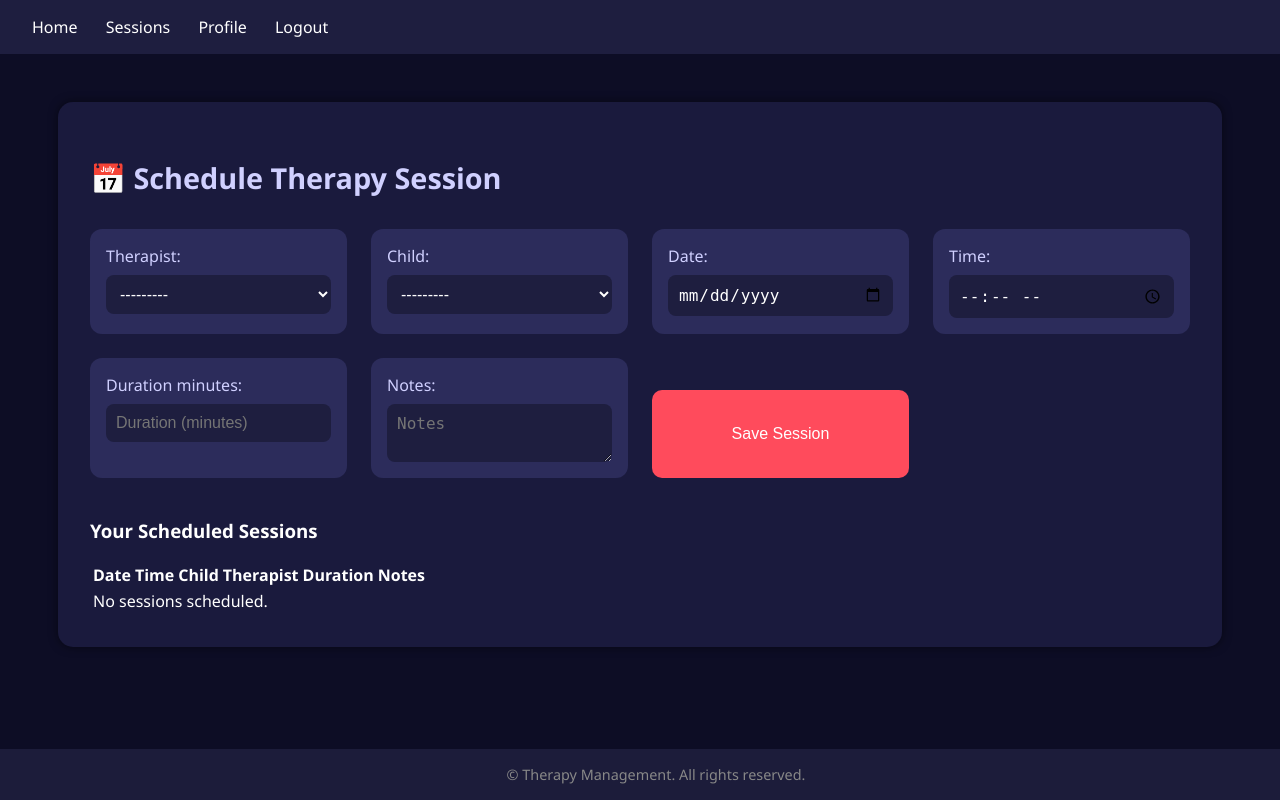
After one commit to odyss3yofk/TherapyManagement_Django, a Django app: template scheduling_system/templates/scheduling_system/sessions_therapist.html in a window 1280 px wide. The commit adds this page. Run offline with Django 5.2, Linux system fonts and the light colour scheme; the template is opened without the code that fills it: values that come from a table or form of the project are taken from there, others are empty.

Commit message:
finally managed sessions

```diff
--- a/scheduling_system/forms.py
+++ b/scheduling_system/forms.py
@@ -1,5 +1,5 @@
 from django import forms
-from .models import Therapist, Parent, Child
+from .models import Therapist, Parent, Child, TherapySession
 
 
 class TherapistRegistrationForm(forms.Form):
@@ -47,7 +47,7 @@ class TherapistEditForm(forms.ModelForm):
 
 
 class ParentDashboardForm(forms.ModelForm):
-    # Add child fields manually
+
     child_name = forms.CharField(
         max_length=100,
         label="Child's Name",
@@ -74,3 +74,24 @@ class ParentDashboardForm(forms.ModelForm):
             'name': forms.TextInput(attrs={'class': 'input', 'placeholder': "Parent's Name"}),
             'phone_number': forms.TextInput(attrs={'class': 'input', 'placeholder': "Phone Number"}),
         }
+
+
+class SessionForm(forms.ModelForm):
+    class Meta:
+        model = TherapySession
+        fields = [
+            'therapist',
+            'child',
+            'date',
+            'time',
+            'duration_minutes',
+            'notes',
+        ]
+        widgets = {
+            'therapist': forms.Select(attrs={'class': 'input'}),
+            'child': forms.Select(attrs={'class': 'input'}),
+            'date': forms.DateInput(attrs={'type': 'date', 'class': 'input'}),
+            'time': forms.TimeInput(attrs={'type': 'time', 'class': 'input'}),
+            'duration_minutes': forms.NumberInput(attrs={'class': 'input', 'placeholder': 'Duration (minutes)'}),
+            'notes': forms.Textarea(attrs={'class': 'input', 'placeholder': 'Notes', 'rows': 2}),
+        }
--- a/scheduling_system/models.py
+++ b/scheduling_system/models.py
@@ -38,7 +38,11 @@ class Child(models.Model):
 
 
 class TherapySession(models.Model):
-    therapist = models.ForeignKey(Therapist, on_delete=models.CASCADE)
+    therapist = models.ForeignKey(
+        Therapist,
+        on_delete=models.CASCADE,
+        related_name='therapy_sessions'  # <-- Add this line
+    )
     child = models.ForeignKey(Child, on_delete=models.CASCADE)
     date = models.DateField()
     time = models.TimeField()
--- a/scheduling_system/static/css/dashboard_parent.css
+++ b/scheduling_system/static/css/dashboard_parent.css
@@ -18,7 +18,7 @@ body {
 }
 
 .nav-links a:hover {
-    text-decoration: underline;
+    color: #ff4b5c;
 }
 
 .dashboard-container {
--- /dev/null
+++ b/scheduling_system/static/css/session_dashboard.css
@@ -0,0 +1,136 @@
+body {
+    margin: 0;
+    font-family: 'Segoe UI', Tahoma, Geneva, Verdana, sans-serif;
+    background-color: #0d0d25;
+    color: #ffffff;
+}
+
+.navbar {
+    background-color: #1e1e3f;
+    padding: 1rem 2rem;
+}
+
+.nav-links a {
+    color: #ffffff;
+    text-decoration: none;
+    margin-right: 1.5rem;
+    font-weight: 500;
+}
+
+.nav-links a:hover {
+    color: #ff4b5c;
+
+}
+
+.dashboard-container {
+    max-width: 1100px;
+    margin: 3rem auto;
+    padding: 2rem;
+    background-color: #1a1a3d;
+    border-radius: 15px;
+    box-shadow: 0 0 10px rgba(0, 0, 0, 0.5);
+}
+
+.dashboard-container h2 {
+    font-size: 1.8rem;
+    margin-bottom: 2rem;
+    display: flex;
+    align-items: center;
+    gap: 10px;
+    color: #d0d0ff;
+}
+
+.section-heading {
+    margin-top: 3rem;
+    font-size: 1.4rem;
+    color: #d0d0ff;
+}
+
+.form-grid {
+    display: grid;
+    grid-template-columns: repeat(auto-fit, minmax(250px, 1fr));
+    gap: 1.5rem;
+}
+
+.form-group {
+    display: flex;
+    flex-direction: column;
+    gap: 0.5rem;
+    background-color: #2c2c5b;
+    padding: 1rem;
+    border-radius: 12px;
+    color: #d0d0ff;
+}
+
+.form-group input,
+.form-group select,
+.form-group textarea {
+    padding: 10px;
+    border-radius: 8px;
+    border: none;
+    font-size: 1rem;
+    background-color: #1e1e3f;
+    color: #ffffff;
+}
+
+.form-group input:focus,
+.form-group select:focus,
+.form-group textarea:focus {
+    outline: 2px solid #ff4b5c;
+}
+
+.save-btn {
+    margin-top: 2rem;
+    background-color: #ff4b5c;
+    border: none;
+    padding: 12px 20px;
+    border-radius: 10px;
+    color: #fff;
+    font-size: 1rem;
+    cursor: pointer;
+    transition: background-color 0.3s ease;
+}
+
+.save-btn:hover {
+    background-color: #e03a4b;
+}
+
+.session-list {
+    display: flex;
+    flex-direction: column;
+    gap: 1.5rem;
+    margin-top: 1rem;
+}
+
+.session-card {
+    background-color: #2c2c5b;
+    padding: 1.2rem;
+    border-radius: 12px;
+    box-shadow: 2px 2px 6px rgba(0, 0, 0, 0.3);
+    color: #ffffff;
+    line-height: 1.6;
+    font-size: 0.95rem;
+}
+
+.session-card .card-title {
+    color: #d0d0ff;
+    font-weight: 600;
+    margin-right: 6px;
+}
+
+.no-sessions {
+    font-style: italic;
+    color: #bbbbbb;
+    margin-top: 1rem;
+}
+
+footer {
+    text-align: center;
+    padding: 1rem;
+    background-color: #1c1c3a;
+    color: #888;
+    position: fixed;
+    bottom: 0;
+    width: 100%;
+    font-size: 0.9rem;
+}
--- /dev/null
+++ b/scheduling_system/templates/scheduling_system/sessions_therapist.html
@@ -0,0 +1,65 @@
+{% load static %}
+
+<!DOCTYPE html>
+<html lang="en">
+<head>
+    <meta charset="UTF-8">
+    <title>Schedule Therapy Session</title>
+    <link rel="stylesheet" href="{% static 'css/session_dashboard.css' %}">
+</head>
+<body>
+    <nav class="navbar">
+        <div class="nav-links">
+            <a href="{% url 'index' %}">Home</a>
+            <a href="{% url 'sessions' %}">Sessions</a>
+            <a href="{% url 'profile' %}">Profile</a>
+            <a href="{% url 'logout_view' %}">Logout</a>
+        </div>
+    </nav>
+
+    <div class="dashboard-container">
+        <h2>📅 Schedule Therapy Session</h2>
+
+        <form method="post" class="form-grid">
+            {% csrf_token %}
+            <div class="form-group">{{ form.therapist.label_tag }}{{ form.therapist }}</div>
+            <div class="form-group">{{ form.child.label_tag }}{{ form.child }}</div>
+            <div class="form-group">{{ form.date.label_tag }}{{ form.date }}</div>
+            <div class="form-group">{{ form.time.label_tag }}{{ form.time }}</div>
+            <div class="form-group">{{ form.duration_minutes.label_tag }}{{ form.duration_minutes }}</div>
+            <div class="form-group form-notes">{{ form.notes.label_tag }}{{ form.notes }}</div>
+            <button type="submit" class="save-btn">Save Session</button>
+        </form>
+
+        <h3 style="margin-top:40px;">Your Scheduled Sessions</h3>
+        <table>
+            <tr>
+                <th>Date</th>
+                <th>Time</th>
+                <th>Child</th>
+                <th>Therapist</th>
+                <th>Duration</th>
+                <th>Notes</th>
+            </tr>
+            {% for session in sessions %}
+            <tr>
+                <td>{{ session.date }}</td>
+                <td>{{ session.time }}</td>
+                <td>{{ session.child.name }}</td>
+                <td>{{ session.therapist.user.get_full_name }}</td>
+                <td>{{ session.duration_minutes }}</td>
+                <td>{{ session.notes }}</td>
+            </tr>
+            {% empty %}
+            <tr>
+                <td colspan="6">No sessions scheduled.</td>
+            </tr>
+            {% endfor %}
+        </table>
+    </div>
+
+    <footer>
+        © Therapy Management. All rights reserved.
+    </footer>
+</body>
+</html>
--- a/scheduling_system/urls.py
+++ b/scheduling_system/urls.py
@@ -13,6 +13,7 @@ urlpatterns = [
     path('login/parents/', views.parent_dashboard, name='parent_dashboard'),
     path('logout/', views.logout_view, name='logout_view'),
     path('profile/', views.profile, name='profile'),
+    path('sessions/', views.sessions, name='sessions'),
     # path('/dashboard/', views.dashboard, name='dashboard'),
 
 
```
Also changed, not shown: scheduling_system/scheduler.py (+8 -7 lines), scheduling_system/templates/scheduling_system/sessions_parents.html (added, +55 -0 lines), scheduling_system/views.py (+30 -1 lines), scheduling_system/migrations/0008_alter_therapysession_therapist.py (added).
